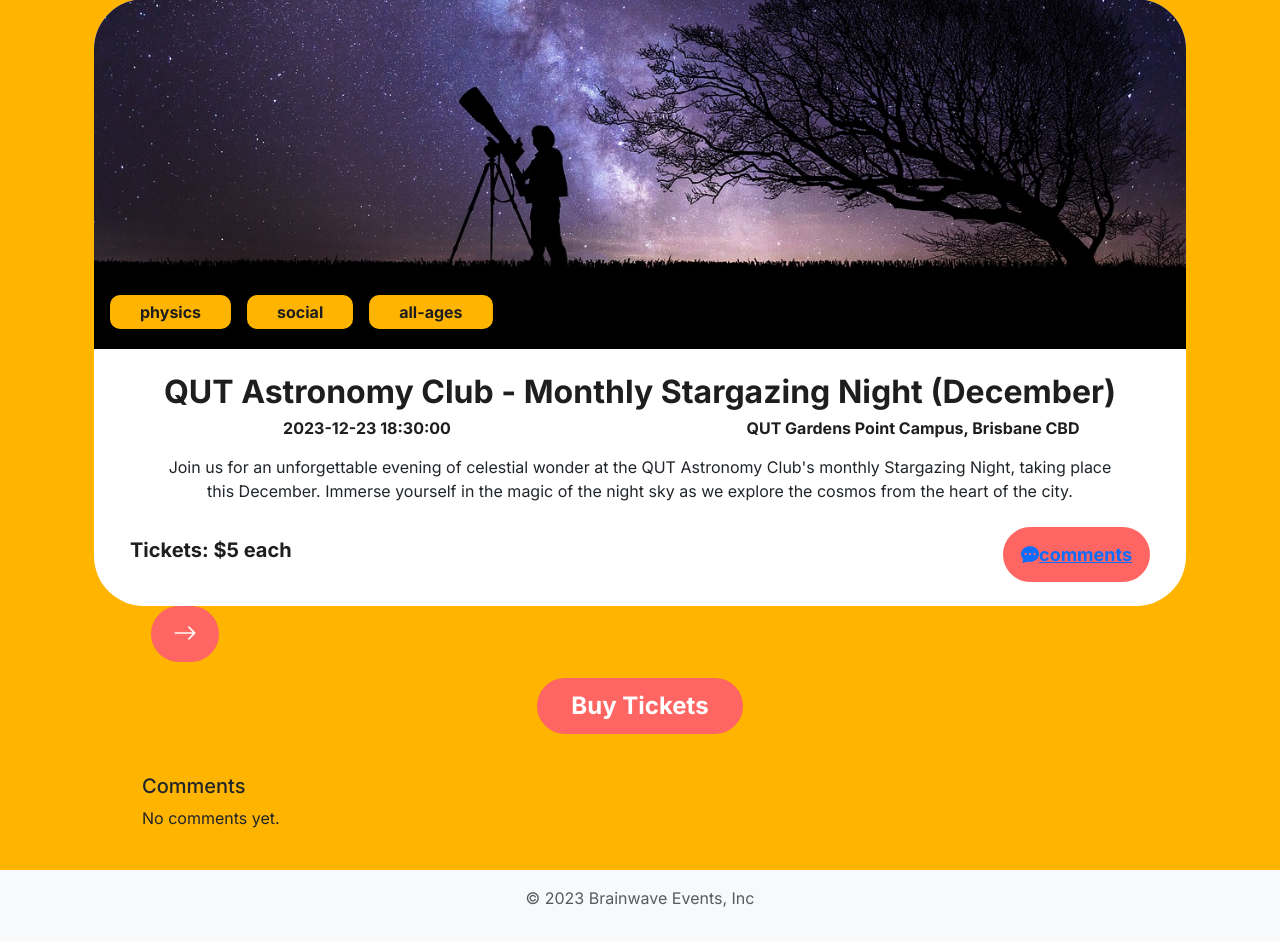
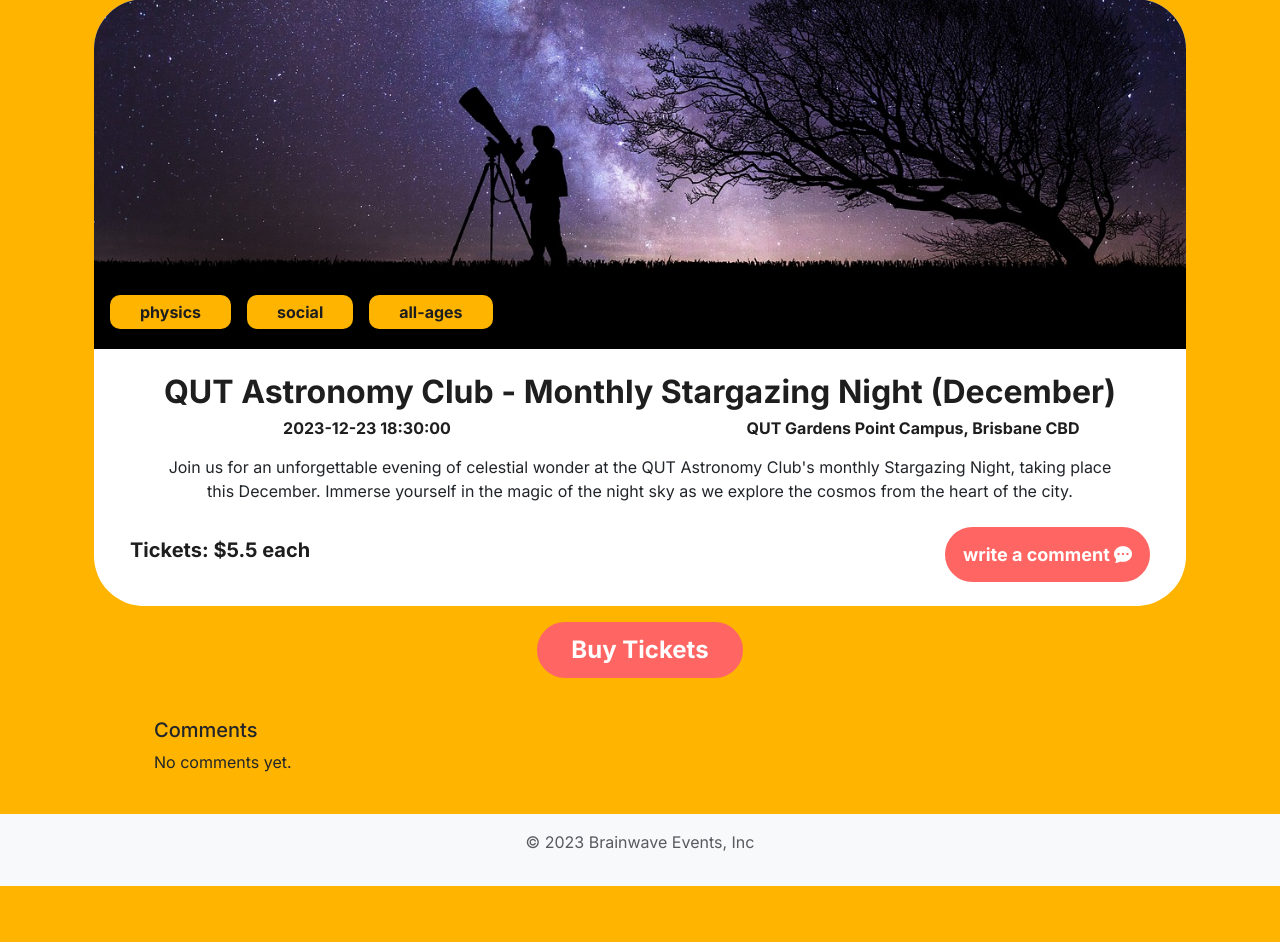
Before and after one commit to phoebejackson137/IAB207-Group94, a Flask app: page /event-detail-view?target_event=1 in a window 1280 px wide. Shown: the part 124-1066 px from the top of the page. After the commit the page ends 1010 px from the top, so only its background shows below. Run offline with Flask 3, Linux system fonts and the light colour scheme; some libraries are stand-ins or nearby versions.

Commit message:
bug fixes

```diff
--- a/website/templates/event-detail-view.html
+++ b/website/templates/event-detail-view.html
@@ -50,21 +50,12 @@
         </div>
 
         <div class="d-flex align-items-center justify-content-between mx-4 py-4">
-            <span class="h5">Tickets: $5 each</span>
-            <button type="button" class="btn btn-cherry btn-sm rounded-pill">
-              <a class="bi bi-chat-dots-fill" href="{{ url_for('auth.comment', event_id=event.id )}}">comments</a>
-            </button>
+          <span class="h5">Tickets: ${{event.price_per_ticket}} each</span>
+          <a class="btn btn-cherry btn-sm rounded-pill" href="{{ url_for('auth.comment') }}">
+            <span> write a comment</span>
+            <span class="bi bi-chat-dots-fill"></span>
+          </a>
         </div>
-        </div>
-      </div>
-    </div>
-
-    <!-- go forward button -->
-    <div class="col-2">
-      <div class="d-flex justify-content-center">
-        <button type="button" class="btn btn-cherry rounded-pill py-0">
-          <i class="bi bi-arrow-right"></i>
-        </button>
       </div>
     </div>
   </div>
@@ -75,7 +66,32 @@
       </button>
     </div>
   </div>
-
+   <!-- MODAL POPUP (BUY TICKETS MENU) -->
+   <div class="modal fade" id="exampleModal" tabindex="-1" aria-labelledby="exampleModalLabel" aria-hidden="true">
+    <div class="modal-dialog">
+      <div class="modal-content">
+        <div class="modal-header">
+          <h5 class="modal-title" id="exampleModalLabel">Buy tickets for {{event.title}}?</h5>
+          <button type="button" class="btn-close" data-bs-dismiss="modal" aria-label="Close"></button>
+        </div>
+        <div class="modal-body">
+          <p>Tickets are ${{event.price_per_ticket}} each. There are {{event.total_num_tickets - event.num_tickets_sold}} tickets left. How many would you like to purchase?</p>
+          <form id="order_tickets" method="post">
+            <form method=post>
+              <dl>
+                {{ render_field(form.csrf_token) }}
+                {{ render_field(form.num_tickets) }}
+              </dl>
+            </form>
+        </form>
+        </div>
+        <div class="modal-footer">
+          <button type="button" class="btn btn-secondary greyed rounded-pill px-4 py-0" data-bs-dismiss="modal">Close</button>
+          <input type="submit" class="btn btn-primary cherry rounded-pill px-4 py-0" value="Buy Tickets" form="order_tickets"/>
+        </div>
+      </div>
+    </div>
+  </div>
    <!-- Comments Section -->
    <div class="row mx-5 mt-4">
     <div class="col">
@@ -96,7 +112,6 @@
   </div>
   <!-- End of Comments Section -->
 </div>
-</div>
     <!---------------------------- END: MAIN ---------------------------------->
     {% endblock %}
 </html>
```
Also changed, not shown: instance/database.db. Lines whose indentation alone changed are shown as unchanged.
